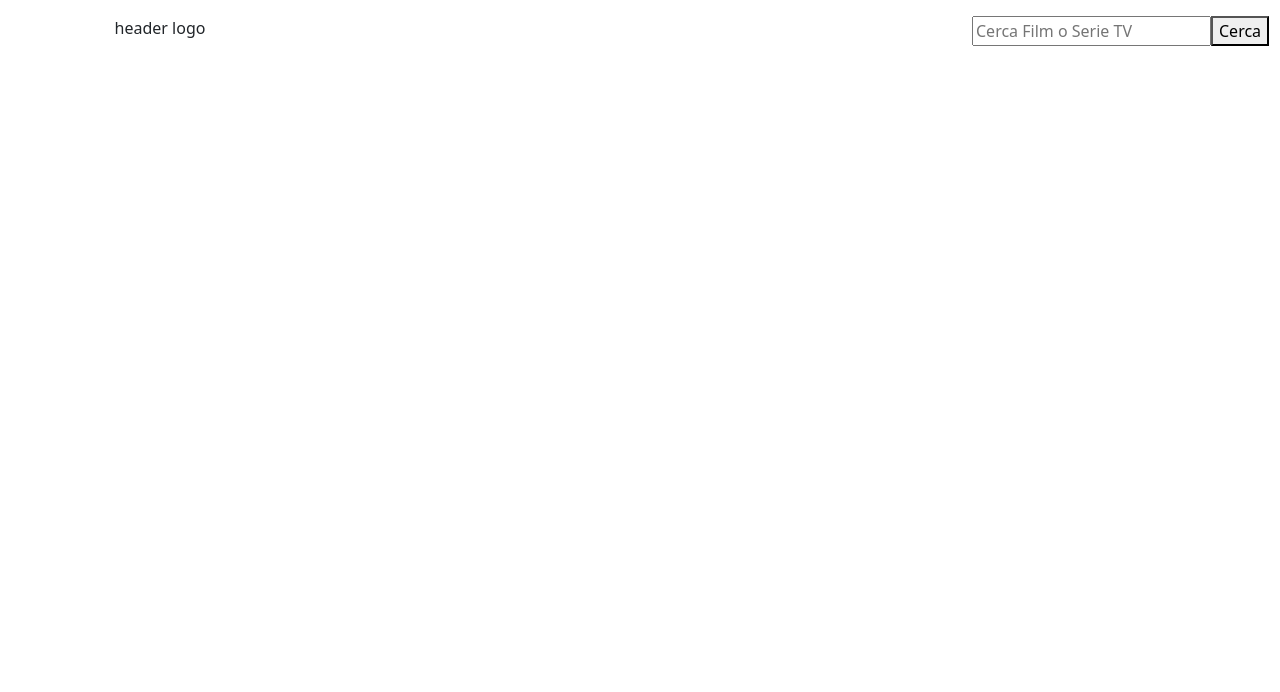
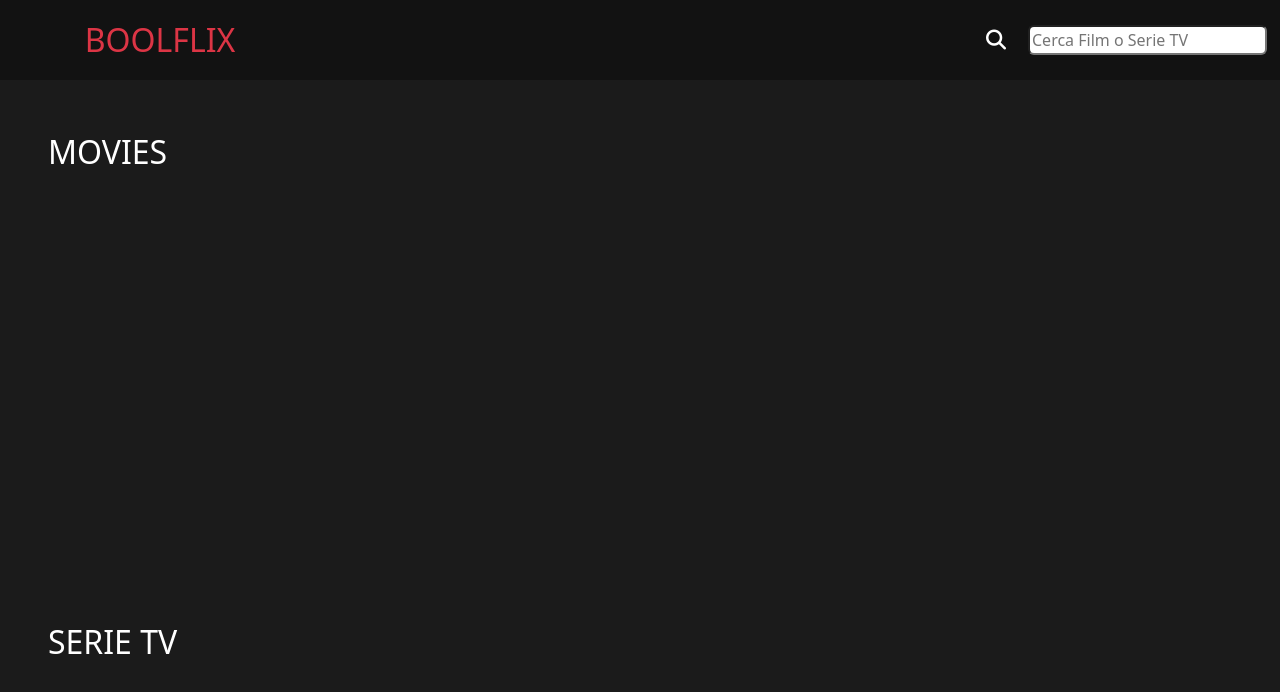
Before and after one commit to LorenzoMonteforte92/vite-boolflix, a Vue app: page / in a window 1280 px wide. Shown: the top 692 px of the page. Built offline with nearby package versions, Linux system fonts and the light colour scheme.

Commit message:
feat: add minimum layout

```diff
--- a/src/components/AppHeader.vue
+++ b/src/components/AppHeader.vue
@@ -20,18 +20,30 @@ import { store } from '../store';
 
 <template>
 <div class="container-fluid">
-    <div class="row justify-content-between py-3">
+    <div class="row justify-content-between py-3 text-white">
         <div class="col-3 text-center">
-            <div>header logo</div>
+            <div class="text-danger fs-2" >BOOLFLIX</div>
         </div>
-        <div class="col-3 d-flex ">
-            <div><input v-model="store.userSearch" type="text" placeholder="Cerca Film o Serie TV" ></div>
-            <button @click="$emit('searchMovieTv')" >Cerca</button>
+        <div class="col-3 d-flex align-items-center">
+            <button @click="$emit('searchMovieTv')" class="ms-btn fs-5 ms-2" ><i class="fa-solid fa-magnifying-glass"></i></button>
+            <div class="ms-3" ><input class=" rounded"  v-model="store.userSearch" type="text" placeholder="Cerca Film o Serie TV" ></div>
         </div>
     </div>
 </div>
 </template>
 
 <style scoped lang="scss">
+    .container-fluid{
+        background-color: #121212;
+
+    }
+
+    .ms-btn{
+        border: none;
+        background-color: transparent;
+        cursor: pointer;
+        color: white;
+
+    }
 
 </style>
--- a/src/components/AppMovieTv.vue
+++ b/src/components/AppMovieTv.vue
@@ -27,11 +27,15 @@ import TvCards from './TvCards.vue';
 
 <template>
     <div class="container-fluid p-5">
+        <div class="text-white fs-2" >MOVIES</div>
         <div class="row gap-5">
-            <div class="col-12 d-flex flex-wrap overflow-x-auto gap-3">
+            <div class="ms-movies-col col-12 d-flex flex-wrap overflow-x-auto gap-3">
                 <MovieCards></MovieCards>
             </div>
-            <div class="col-12 d-flex flex-wrap overflow-x-auto gap-3">
+        </div>
+        <div class="text-white fs-2 mt-5" >SERIE TV</div>
+        <div class="row">
+            <div class=" ms-series-col col-12 d-flex flex-wrap overflow-x-auto gap-3">
                 <TvCards></TvCards>
             </div>
         </div>
@@ -39,8 +43,18 @@ import TvCards from './TvCards.vue';
 </template>
 
 <style scoped lang="scss">
-.col-12{
-    height: 300px;
+.container-fluid{
+        background-color: #1B1B1B;
+
+    }
+
+.ms-movies-col{
+    height: 394px;
+    width: 1423px;
+}
+
+.ms-series-col{
+    height: 345px;
     width: 1423px;
 }
 </style>
```
